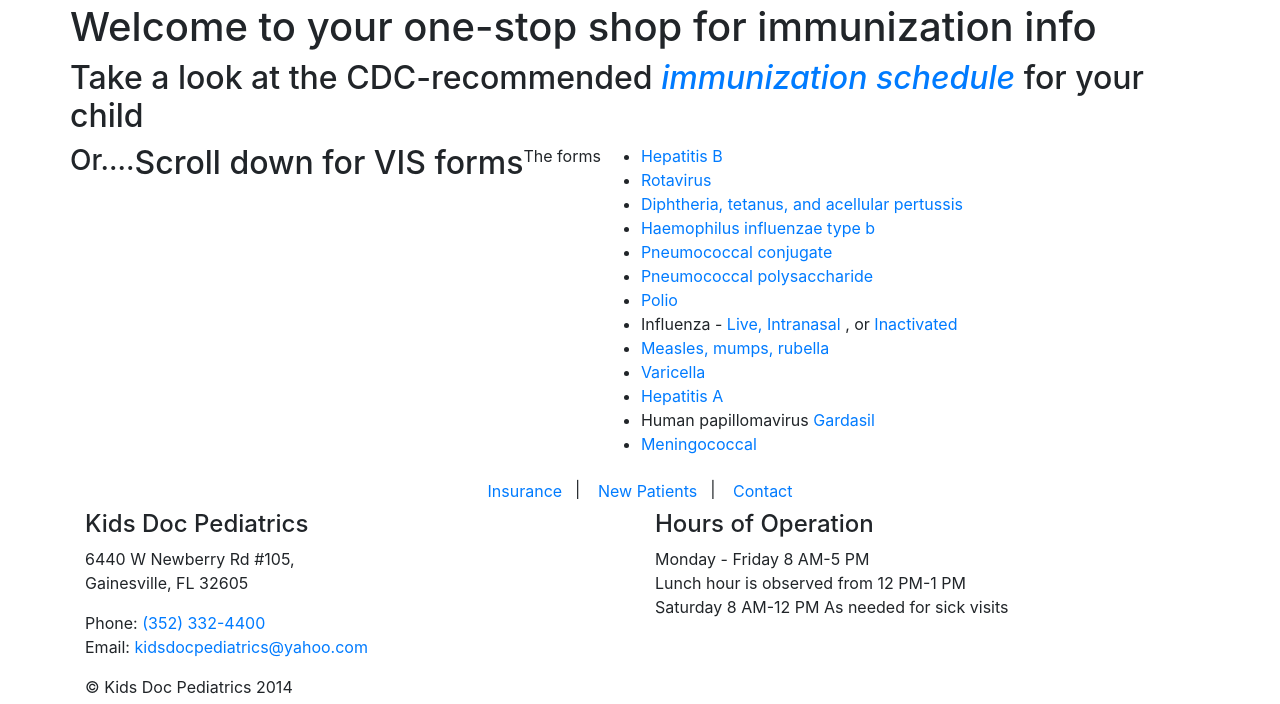
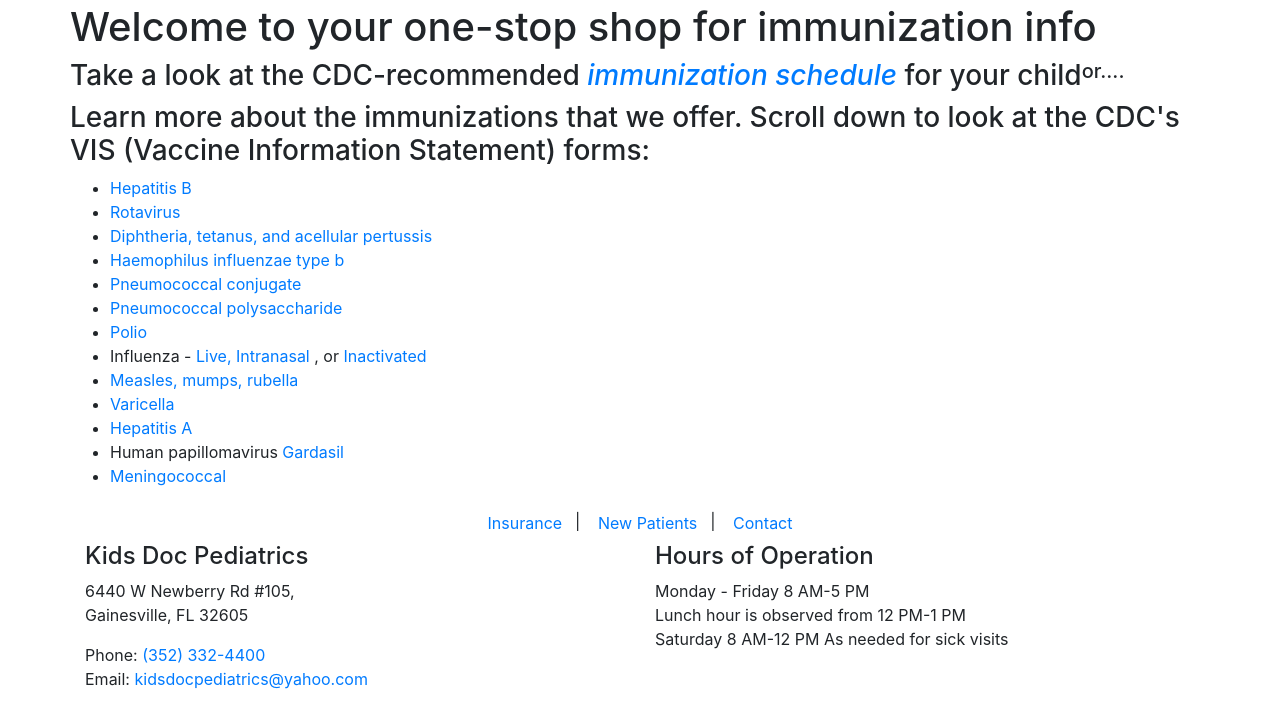
Before and after one commit to dannysepler/kids, a PHP site: page /immunization-home.php in a window 1280 px wide. Shown: the part 321-1025 px from the top of the page. Run offline with PHP 8.4, Linux system fonts and the light colour scheme; some libraries are stand-ins or nearby versions.

Commit message:
embellished immunization page descriptions

```diff
--- a/layout/immunization-home.php
+++ b/layout/immunization-home.php
@@ -17,13 +17,12 @@
 
 <div class="row team">
 	<h1>Welcome to your one-stop shop for immunization info</h1>
-	<h2>
+	<h3>
 		Take a look at the CDC-recommended <em><a href="http://www.cdc.gov/vaccines/schedules/hcp/imz/child-adolescent-shell.html" target="_blank">immunization schedule</a></em> for your child
-	</h2>
-	<h3> Or.... </h3>
-	<h2>Scroll down for VIS forms</h2>
+	</h3>
+	<h5> or.... </h5>
+	<h3>Learn more about the immunizations that we offer. Scroll down to look at the CDC's VIS (Vaccine Information Statement) forms:</h3>
 
-	<p>The forms</p>
 	<ul>
 		<li> <!-- 1 -->
 			<a href="http://www.cdc.gov/vaccines/hcp/vis/vis-statements/hep-b.pdf" target="_blank">
@@ -96,7 +95,6 @@
 				Meningococcal
 			</a>
 		</li>
-
 	</ul>
 </div>
 
```
Lines whose indentation alone changed are shown as unchanged.
